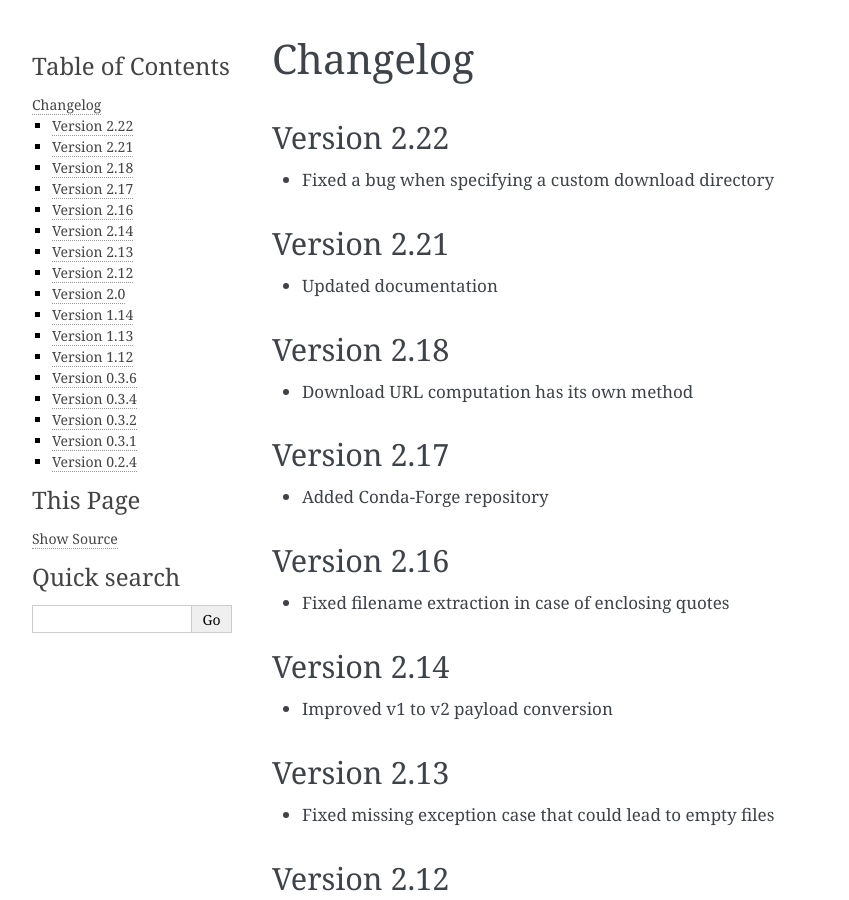
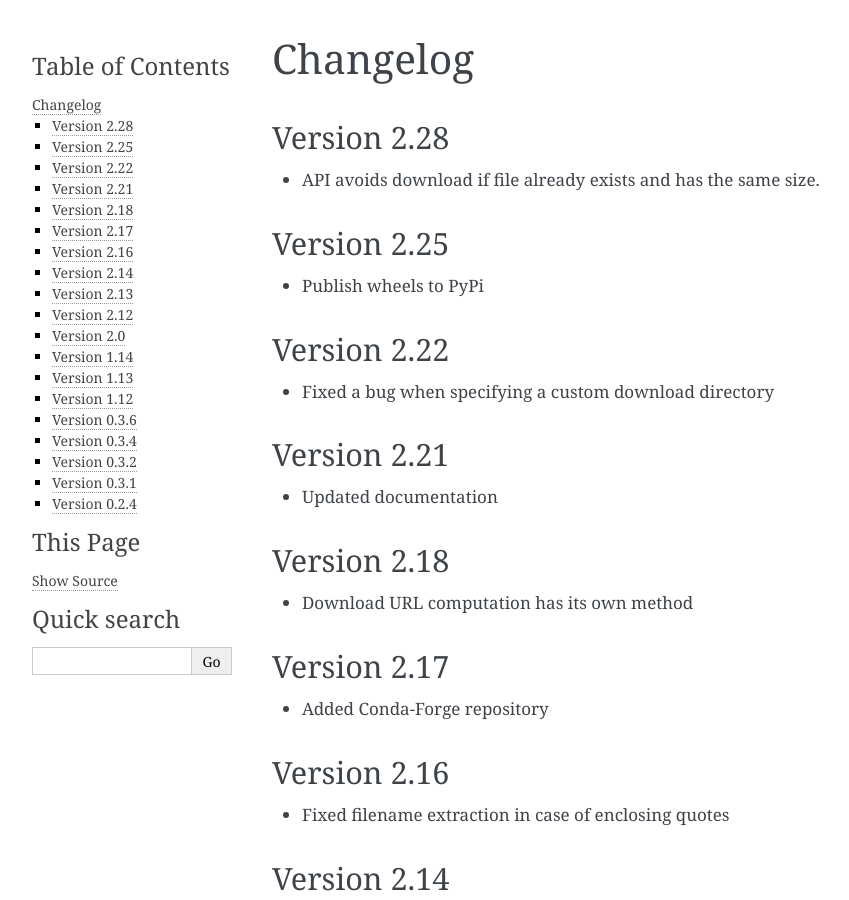
Before and after one commit to ecmwf/hda, a Sphinx documentation site: the page built from docs/source/changelog.rst, in a window 1280 px wide and 900 px high. Shown: the whole window, without its empty margins (148-997 px from the left). Built offline with Sphinx 7.4.7, drawn with Linux system fonts in a browser that asks for light colours.

Commit message:
Update changelog.rst

```diff
--- a/docs/source/changelog.rst
+++ b/docs/source/changelog.rst
@@ -1,5 +1,13 @@
 Changelog
 =========
+
+Version 2.28
+------------
+* API avoids download if file already exists and has the same size.
+
+Version 2.25
+------------
+* Publish wheels to PyPi
 
 Version 2.22
 ------------
```
